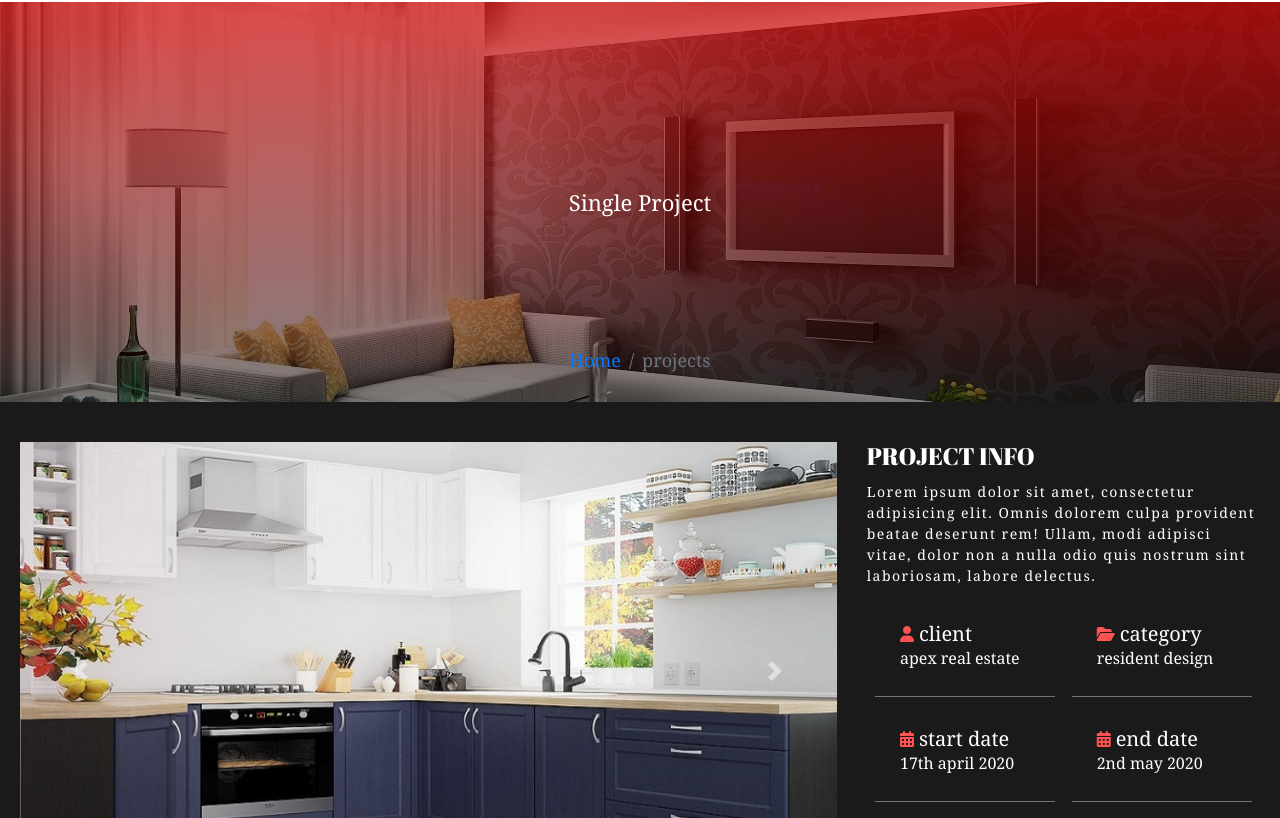
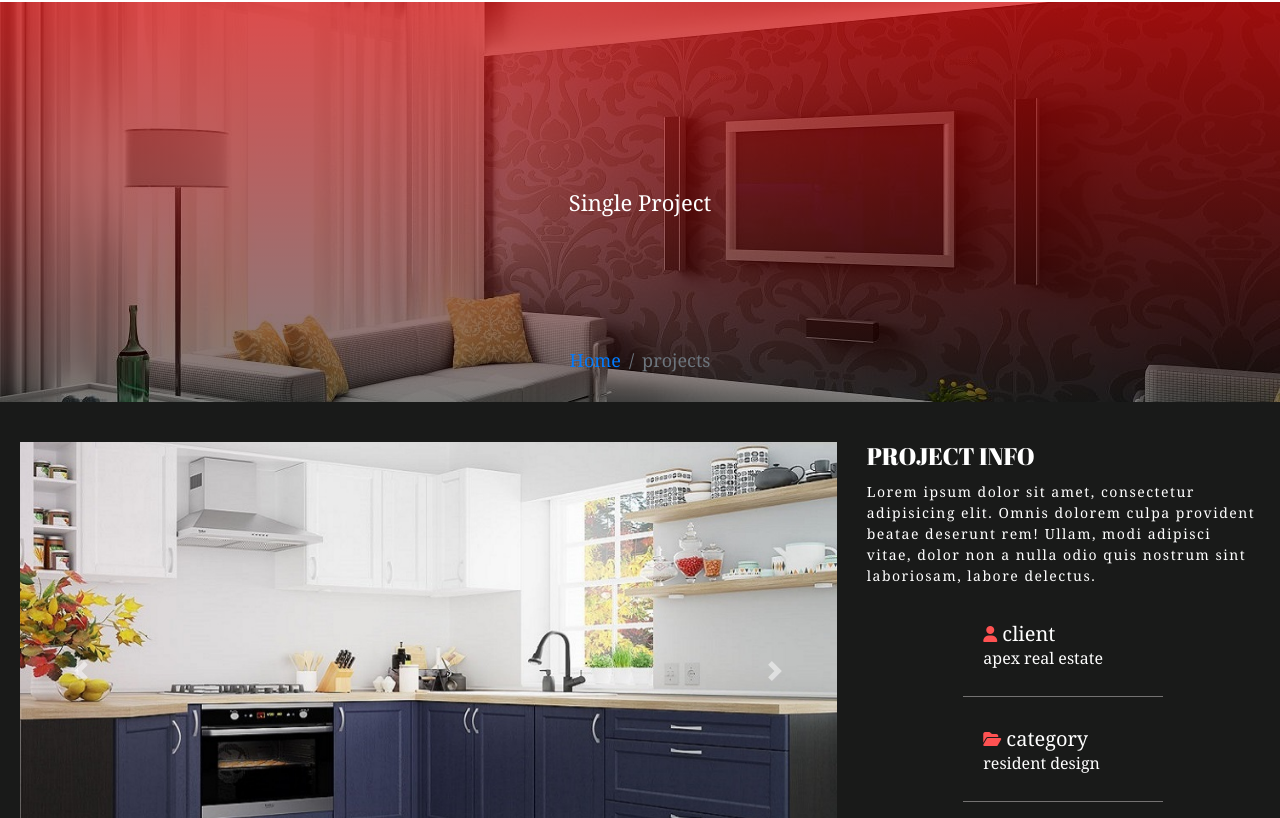
Before and after one commit to jameshenry2020/frontend-project-responsive-website, a plain HTML site: page project-detail.html in a window 1280 px wide. Shown: the part 134-952 px from the top of the page. Drawn offline with nearby package versions, Linux system fonts and the light colour scheme.

Commit message:
Update detail.css

```diff
--- a/css/detail.css
+++ b/css/detail.css
@@ -59,9 +59,9 @@
 }
 .other-info .single{
     text-align: left;
-    width: 180px;
+    width: 200px;
     margin: 10px auto;
-    padding: 10px 25px;
+    padding: 10px 20px;
     border-bottom: 0.5px solid #747272;
 
 }
```
